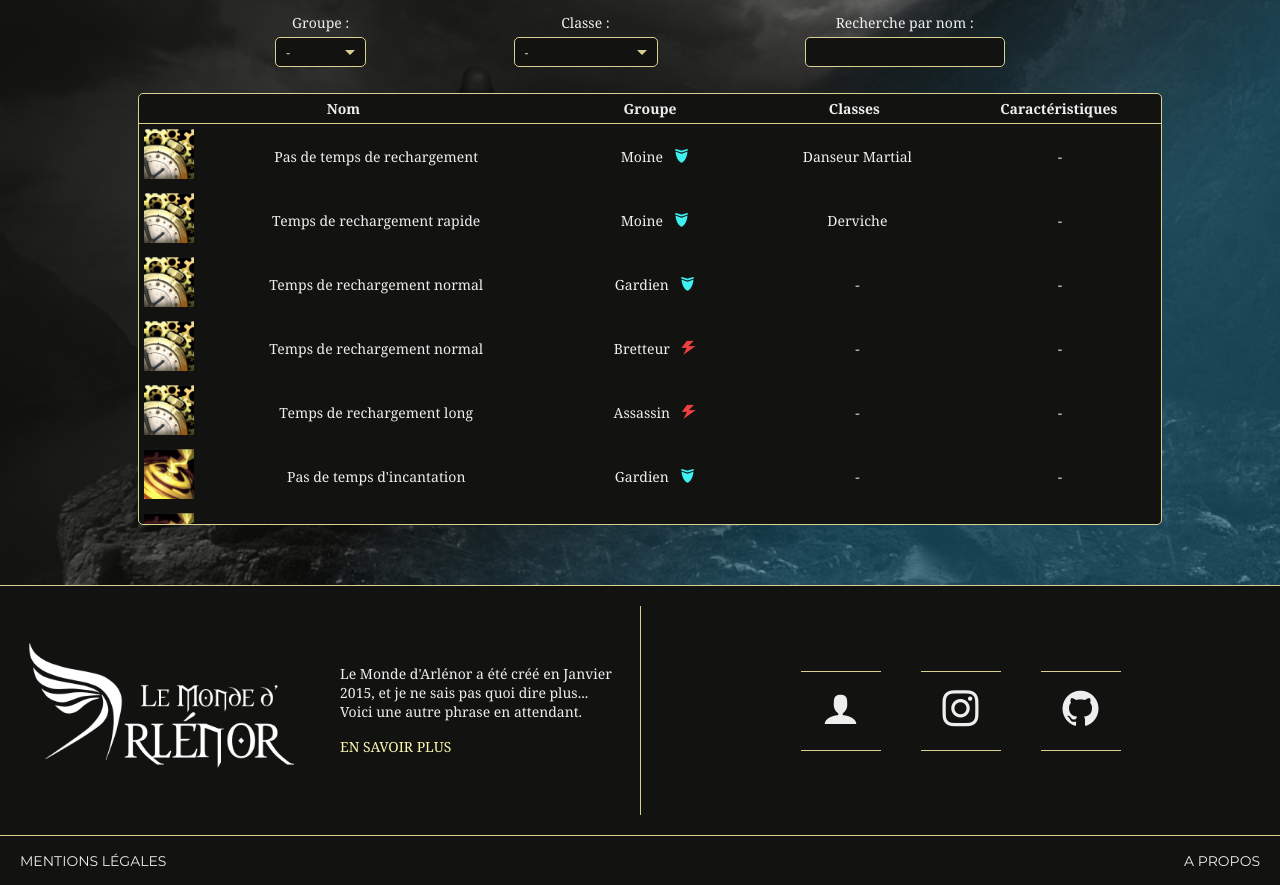
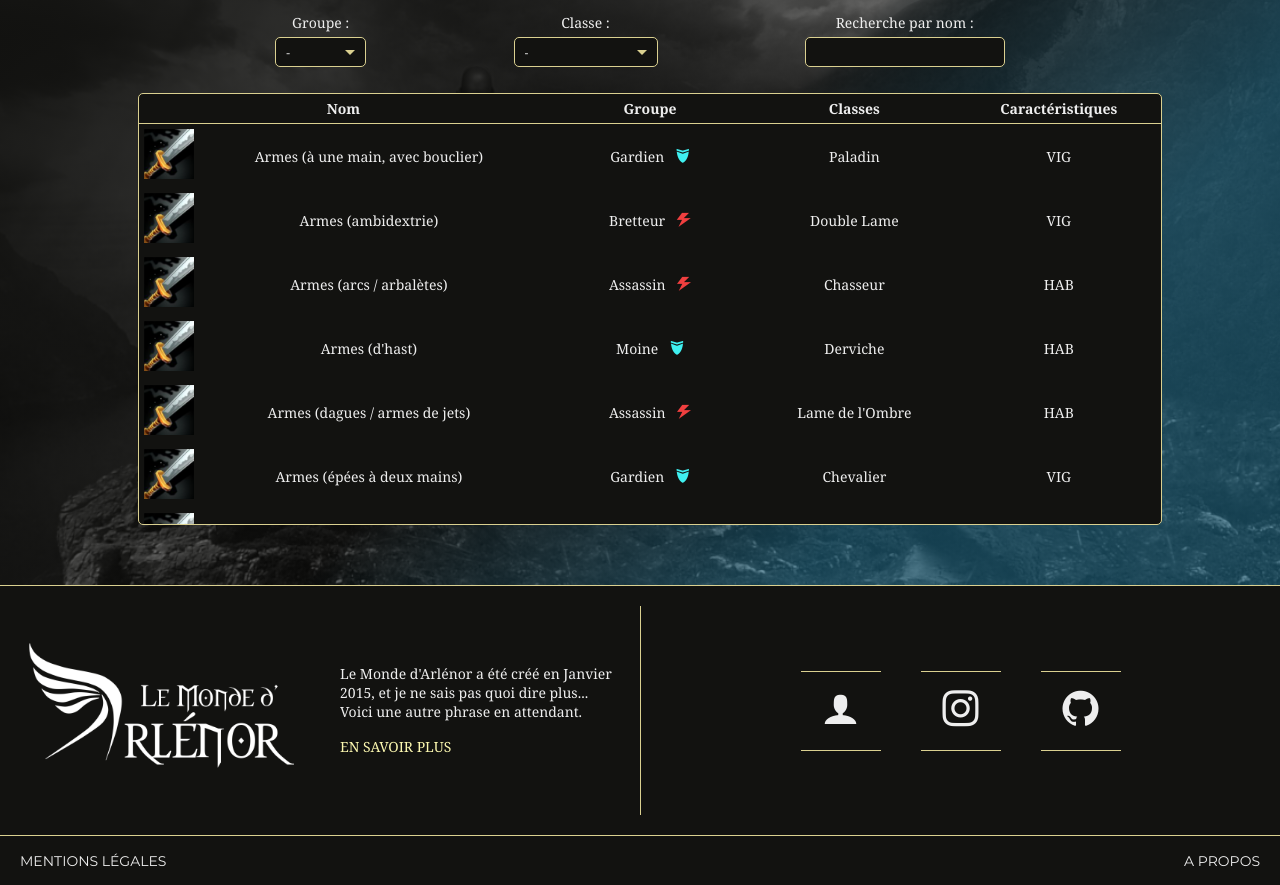
Before and after one commit to Spefire/MondeArlenor_WEBSITE_VUE, a Vue app: page /roleplay/docs in a window 1280 px wide. Shown: the part 1180-2065 px from the top of the page. Built offline with nearby package versions, Linux system fonts and the light colour scheme.

Commit message:
Fix(skillTable): Fix flex and classes libelles

```diff
--- a/src/components/skills-table/SkillsTable.ts
+++ b/src/components/skills-table/SkillsTable.ts
@@ -16,14 +16,14 @@
   components: {},
 
   setup() {
-    const skills = ref(getListSkills());
+    const skills = ref(getListSkills().sort((a, b) => a.name.localeCompare(b.name)));
     const selectedSkill: Ref<ArlenorSkill | null> = ref(null);
     const filteredSkills: Ref<ArlenorSkill[]> = ref([]);
 
-    const allGroups = getListGroups();
+    const allGroups = ref(getListGroups().sort((a, b) => a.name.localeCompare(b.name)));
     const selectedGroup: Ref<string | null> = ref(null);
 
-    const allClasses = getListClasses();
+    const allClasses = ref(getListClasses().sort((a, b) => a.name.localeCompare(b.name)));
     const selectedClass: Ref<string | null> = ref(null);
 
     const searchName = ref("");
@@ -44,7 +44,9 @@
     changeFilteredSkills() {
       this.filteredSkills = this.skills;
       if (this.selectedGroup) this.filteredSkills = this.filteredSkills.filter(skill => skill.group.code === this.selectedGroup);
-      if (this.selectedClass) this.filteredSkills = this.filteredSkills.filter(skill => skill.classes.find(cls => cls.code === this.selectedClass));
+      if (this.selectedClass) this.filteredSkills = this.filteredSkills.filter(skill => {
+        return skill.classes.find(cls => cls.code === this.selectedClass) || (skill.classes.length === 0 && skill.group.code === this.selectedGroup);
+      });
       if (this.searchName) this.filteredSkills = this.filteredSkills.filter(skill => skill.name.toLowerCase().indexOf(this.searchName.toLowerCase()) !== -1);
     },
 
@@ -62,19 +64,17 @@
     getLibClasses(skill: ArlenorSkill) {
       const list:ArlenorClass[] = [];
       if (skill.classes.length > 0) {
-        skill.classes.forEach(cls => list.push(cls));
-
         let lib = "";
-        list.forEach((cls, index) => {
+        skill.classes.forEach((cls, index) => {
           lib += cls.name;
           if (index < list.length-1) lib += ", ";
         });
-        return lib ? lib : "-";
+        return lib;
       } else {
         const listClasses = getListClasses();
         const arlenorClasses = listClasses.filter(cls => cls.group.code === skill.group.code);
         arlenorClasses.forEach(cls => list.push(cls));
-        return "-";
+        return "Toutes les classes";
       }
     },
 
--- a/src/styles/global.scss
+++ b/src/styles/global.scss
@@ -244,7 +244,8 @@
   }
 
   tr {
-    vertical-align: middle;
+    display: flex;
+    align-items: center;
     border: none;
   }
 
```
